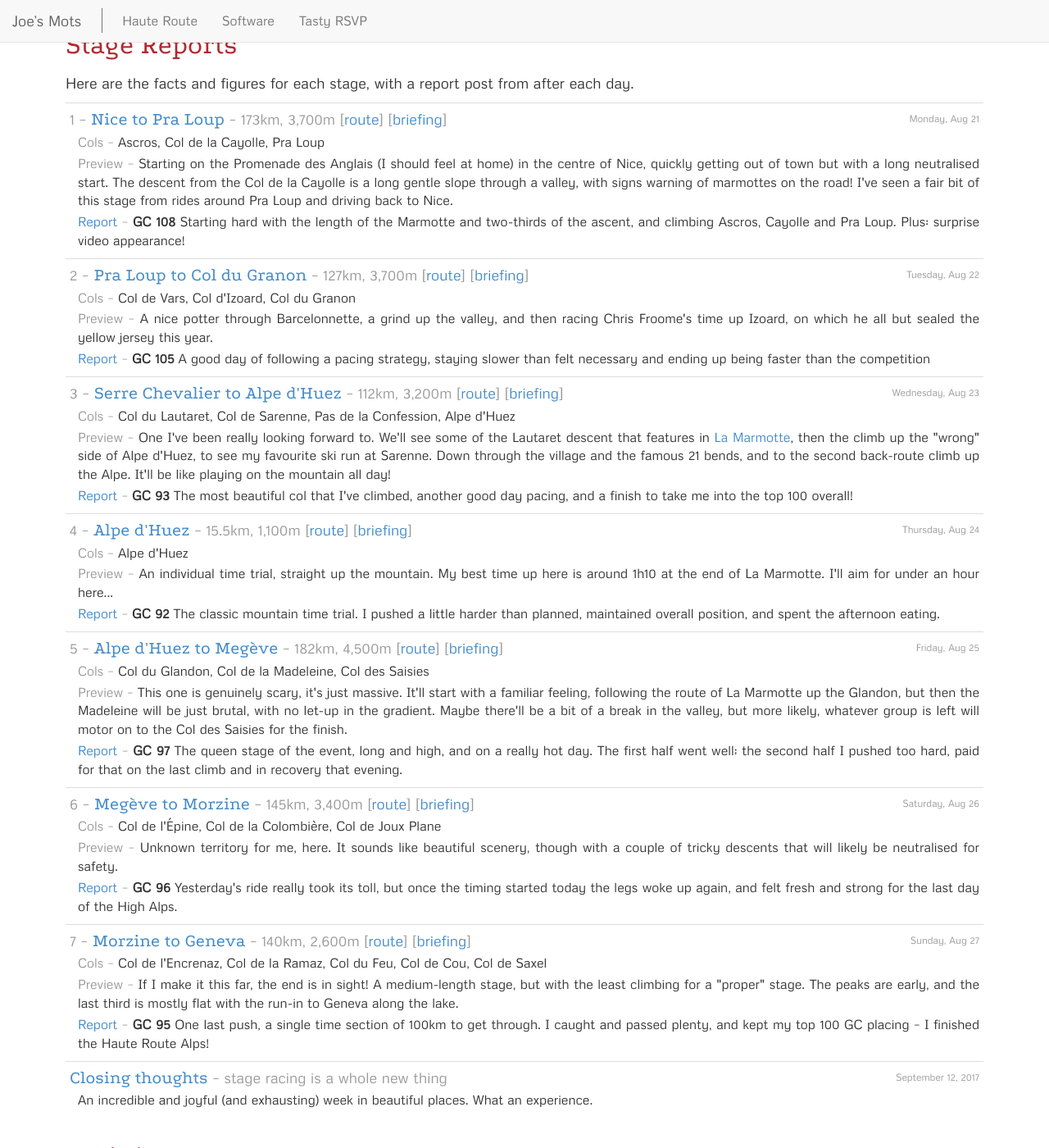
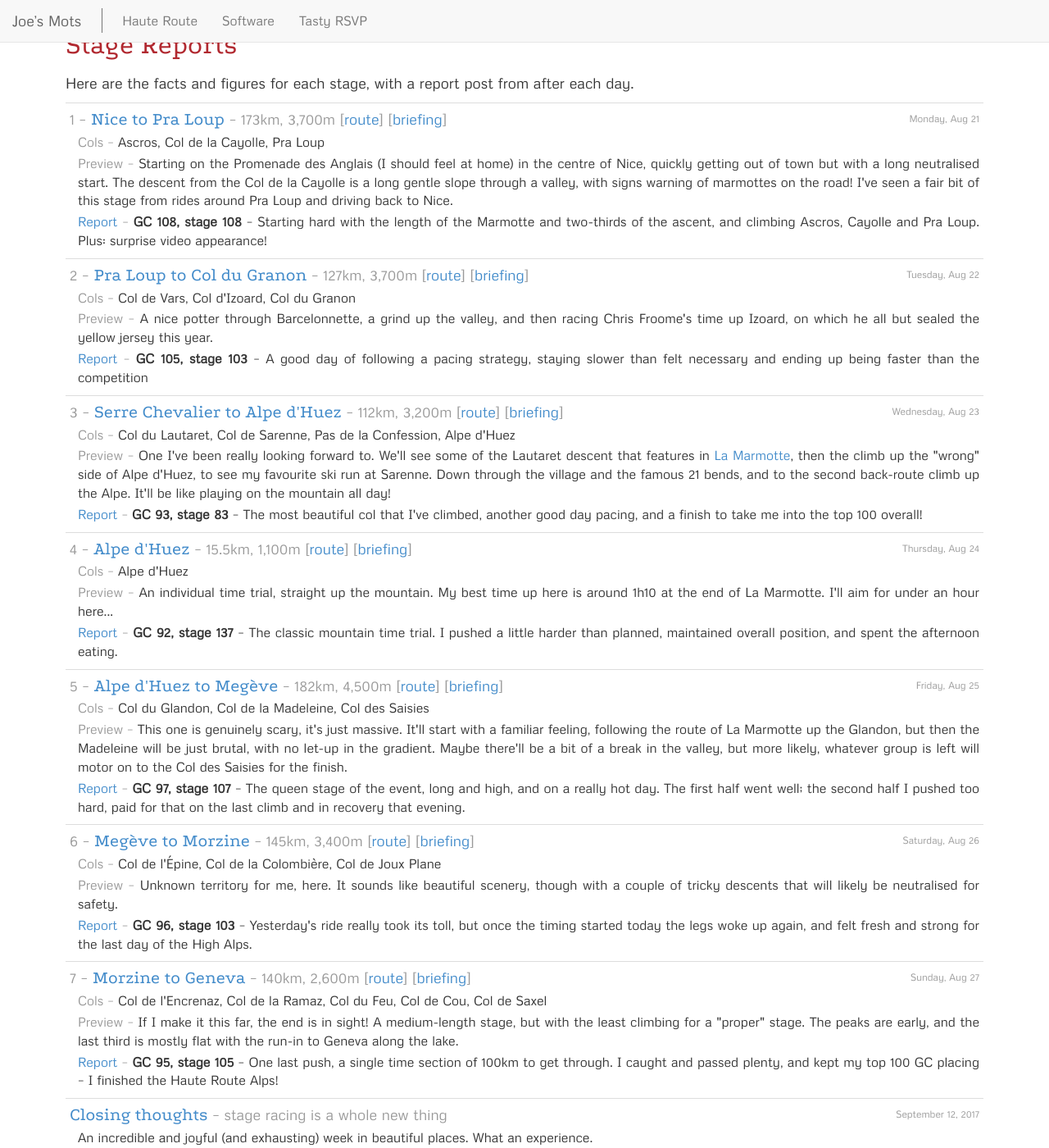
Before and after one commit to joekearney/joekearney.github.io, a Jekyll site: the page built from _posts/cycling/haute-route/2017-06-14-haute-route-index.md, in a window 1280 px wide and 1400 px high, scrolled down 689 px. Shown: the whole window at 82% size. Built offline with Jekyll 4.4.1, drawn with Linux system fonts in a browser that asks for light colours; comment, search, counter and statistics services are not loaded.

Commit message:
add stage placing to hr stage listing

```diff
--- a/_posts/cycling/haute-route/haute-route-stage-summary-element.html
+++ b/_posts/cycling/haute-route/haute-route-stage-summary-element.html
@@ -11,5 +11,5 @@
 
   <p class="post-long-description"><span class="post-description">Cols &ndash;</span> {{ include.stage_cols }}</p>
   <p class="post-long-description"><span class="post-description">Preview &ndash;</span> {{ include.stage_description }}</p>
-  <p class="post-long-description"><span class="post-description"><a href="/posts/hra-2017-stage-{{ include.stage_number }}">Report</a> &ndash;</span> <strong>GC {{ include.stage_report_gc }}</strong> {{ include.stage_report_summary }}</p>
+  <p class="post-long-description"><span class="post-description"><a href="/posts/hra-2017-stage-{{ include.stage_number }}">Report</a> &ndash;</span> <strong>GC {{ include.stage_report_gc }}, stage {{ include.stage_report_place }}</strong> &ndash; {{ include.stage_report_summary }}</p>
 </li>
--- a/_posts/cycling/haute-route/stage-listing.md
+++ b/_posts/cycling/haute-route/stage-listing.md
@@ -10,10 +10,11 @@ Here are the facts and figures for each stage, with a report post from after eac
 {% if stage_post.stage-number == stage.number %}
 {% assign stage_report_summary = stage_post.meta_description %}
 {% assign stage_report_gc = stage_post.haute-route-gc-position %}
+{% assign stage_report_place = stage_post.haute-route-stage-position %}
 {% endif %}
 {% endfor %}
 
-{% include_relative haute-route-stage-summary-element.html stage_strava=stage.strava-route stage_number=stage.number stage_date=stage.date stage_title=stage.title stage_cols=stage.cols stage_description=stage.description stage_length=stage.length stage_ascent=stage.ascent stage_report_summary=stage_report_summary stage_report_gc=stage_report_gc %}
+{% include_relative haute-route-stage-summary-element.html stage_strava=stage.strava-route stage_number=stage.number stage_date=stage.date stage_title=stage.title stage_cols=stage.cols stage_description=stage.description stage_length=stage.length stage_ascent=stage.ascent stage_report_summary=stage_report_summary stage_report_gc=stage_report_gc stage_report_place=stage_report_place %}
 {% endfor %}
 
 {% for p in site.tags.haute-route-closing-thoughts-post %}
```
